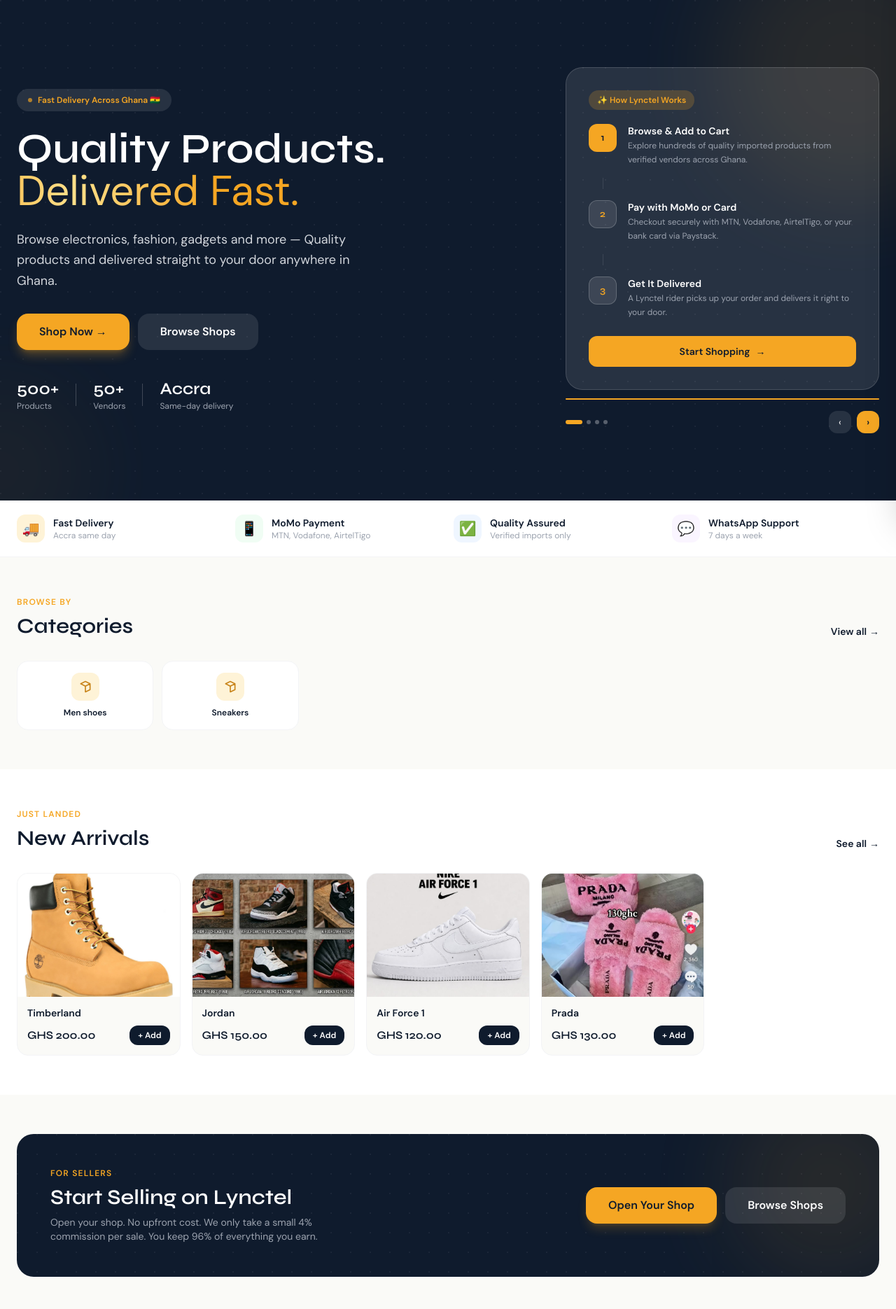
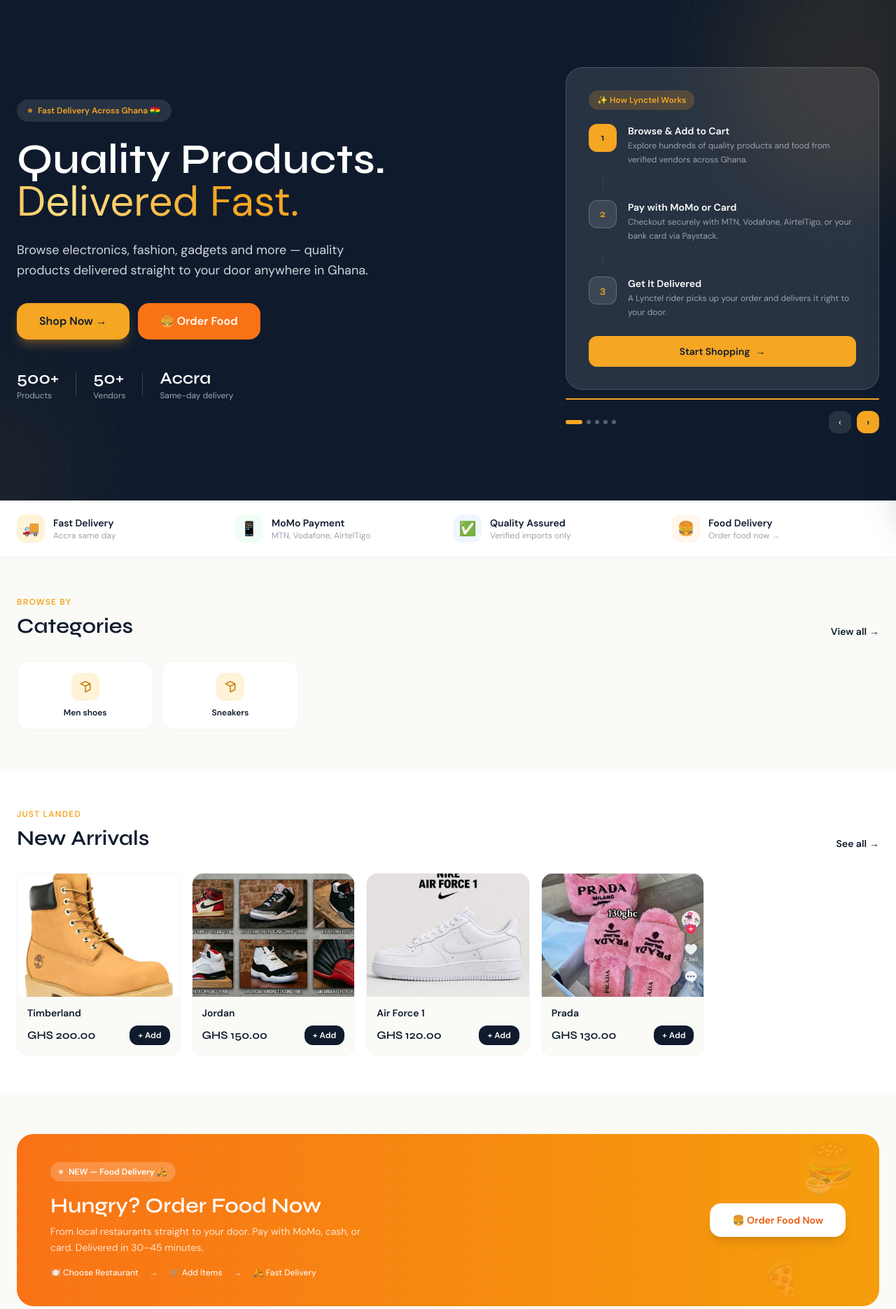
Before and after one commit to nyaw4027/lyctel, a Django app: page / in a window 1280 px wide. Shown: the part 65-1935 px from the top of the page at 70% size. Run offline with Django 5.2, Linux system fonts and the light colour scheme; data comes from the database, SQL or seed files in the repository; both versions use the stored data as it was after the commit; some libraries are stand-ins or nearby versions.

Commit message:
added food

```diff
--- a/ecommerce/settings.py
+++ b/ecommerce/settings.py
@@ -34,6 +34,7 @@ INSTALLED_APPS = [
     'reviews',
     'vendors',
     'staff',
+    'food',
 ]
 
 MIDDLEWARE = [
--- a/ecommerce/urls.py
+++ b/ecommerce/urls.py
@@ -20,6 +20,8 @@ urlpatterns = [
     path("", include("frontend.urls")),
 
     # Apps
+
+    path("food/", include(("food.urls", "food"), namespace="food")),
     path("products/", include("products.urls")),
     path("cart/", include("cart.urls")),
     path("accounts/", include("accounts.urls")),
--- a/templates/frontend/home.html
+++ b/templates/frontend/home.html
@@ -15,7 +15,6 @@
   .slide-dot { transition: all .3s ease; }
   .slide-dot.active { background: #F5A623; width: 24px; border-radius: 4px; }
 
-  /* progress bar */
   .slide-progress-bar {
     animation: progressFill 5s linear forwards;
     transform-origin: left;
@@ -25,7 +24,6 @@
     to   { transform: scaleX(1); }
   }
 
-  /* product card shimmer on hover */
   .slide-card:hover .slide-card-img { transform: scale(1.06); }
   .slide-card-img { transition: transform .4s ease; }
 </style>
@@ -36,12 +34,10 @@
 <!-- ── HERO ───────────────────────────────────────────── -->
 <section class="relative overflow-hidden bg-navy">
 
-  <!-- Background dot pattern -->
   <div class="absolute inset-0 opacity-5"
        style="background-image: radial-gradient(circle at 1px 1px, white 1px, transparent 0);
               background-size: 32px 32px;"></div>
 
-  <!-- Gold accent blob -->
   <div class="absolute top-0 right-0 w-96 h-96 bg-gold opacity-10 rounded-full
               translate-x-1/3 -translate-y-1/4 blur-3xl pointer-events-none"></div>
   <div class="absolute bottom-0 left-0 w-64 h-64 bg-gold opacity-5 rounded-full
@@ -63,7 +59,7 @@
           <span class="shimmer">Delivered Fast.</span>
         </h1>
         <p class="text-gray-300 text-lg mb-8 max-w-lg mx-auto lg:mx-0 fade-up fade-up-3 leading-relaxed">
-          Browse electronics, fashion, gadgets and more — Quality products and delivered straight to your door anywhere in Ghana.
+          Browse electronics, fashion, gadgets and more — quality products delivered straight to your door anywhere in Ghana.
         </p>
         <div class="flex flex-col sm:flex-row gap-3 justify-center lg:justify-start fade-up fade-up-3">
           <a href="{% url 'products:list' %}"
@@ -71,10 +67,10 @@
                     rounded-2xl transition-colors btn-press text-center shadow-lg shadow-gold/30">
             Shop Now →
           </a>
-          <a href="{% url 'vendors:directory' %}"
-             class="bg-white/10 hover:bg-white/20 text-white font-semibold px-8 py-3.5
+          <a href="{% url 'food:home' %}"
+             class="bg-orange-500 hover:bg-orange-600 text-white font-semibold px-8 py-3.5
                     rounded-2xl transition-colors btn-press text-center">
-            Browse Shops
+            🍔 Order Food
           </a>
         </div>
 
@@ -100,7 +96,6 @@
       <!-- ── RIGHT: Slideshow ────────────────────────── -->
       <div class="flex-1 w-full max-w-md mx-auto lg:mx-0 fade-up fade-up-2">
 
-        <!-- Slide container -->
         <div id="hero-slideshow" class="relative">
 
           <!-- ── SLIDE 1: How it works ──────────────── -->
@@ -119,7 +114,7 @@
                   <div>
                     <p class="text-white font-semibold text-sm">Browse & Add to Cart</p>
                     <p class="text-gray-400 text-xs mt-0.5 leading-relaxed">
-                      Explore hundreds of quality imported products from verified vendors across Ghana.
+                      Explore hundreds of quality products and food from verified vendors across Ghana.
                     </p>
                   </div>
                 </div>
@@ -160,7 +155,8 @@
               </a>
             </div>
           </div>
-<!-- ── SLIDE 2: Most purchased products ────── -->
+
+          <!-- ── SLIDE 2: Most purchased products ────── -->
           <div class="slide">
             <div class="bg-white/10 backdrop-blur-sm border border-white/15 rounded-3xl p-6">
               <div class="flex items-center justify-between mb-5">
@@ -187,7 +183,6 @@
                     <div class="w-full h-24 bg-white/5 flex items-center justify-center text-2xl">📦</div>
                     {% endif %}
                     {% endwith %}
-                    <!-- Sold badge -->
                     <span class="absolute top-1.5 left-1.5 bg-red-500 text-white text-[9px]
                                  font-bold px-1.5 py-0.5 rounded-full">🔥 Hot</span>
                   </div>
@@ -207,7 +202,47 @@
               {% endif %}
             </div>
           </div>
-          <!-- ── SLIDE 3: Sell on Lynctel ───────────── -->
+
+          <!-- ── SLIDE 3: Food Delivery ─────────────── -->
+          <div class="slide">
+            <div class="bg-white/10 backdrop-blur-sm border border-white/15 rounded-3xl p-6 md:p-8">
+              <div class="inline-flex items-center gap-2 bg-orange-400/20 text-orange-300 text-xs font-bold
+                          px-3 py-1.5 rounded-full mb-5">
+                🍔 Food Delivery — NEW
+              </div>
+              <h3 class="font-display font-700 text-white text-xl mb-2">
+                Hungry? Order Food Now
+              </h3>
+              <p class="text-gray-400 text-sm mb-5 leading-relaxed">
+                From local restaurants straight to your door in 30–45 minutes. Pay with MoMo or cash.
+              </p>
+              <div class="space-y-3 mb-5">
+                <div class="flex items-center gap-3 bg-white/5 rounded-xl px-4 py-3">
+                  <span class="text-lg">🍽️</span>
+                  <p class="text-white text-sm">Choose from local restaurants</p>
+                </div>
+                <div class="flex items-center gap-3 bg-white/5 rounded-xl px-4 py-3">
+                  <span class="text-lg">📍</span>
+                  <p class="text-white text-sm">Enter your address — fee auto-calculates</p>
+                </div>
+                <div class="flex items-center gap-3 bg-white/5 rounded-xl px-4 py-3">
+                  <span class="text-lg">🛵</span>
+                  <p class="text-white text-sm">Rider picks up and delivers fast</p>
+                </div>
+                <div class="flex items-center gap-3 bg-white/5 rounded-xl px-4 py-3">
+                  <span class="text-lg">💵</span>
+                  <p class="text-white text-sm">Pay on delivery or pay before</p>
+                </div>
+              </div>
+              <a href="{% url 'food:home' %}"
+                 class="flex items-center justify-center gap-2 bg-orange-500 hover:bg-orange-600
+                        text-white font-semibold text-sm py-3 rounded-xl transition-colors w-full">
+                🍔 Order Food Now →
+              </a>
+            </div>
+          </div>
+
+          <!-- ── SLIDE 4: Sell on Lynctel ───────────── -->
           <div class="slide">
             <div class="bg-white/10 backdrop-blur-sm border border-white/15 rounded-3xl p-6 md:p-8">
               <div class="inline-flex items-center gap-2 bg-gold/20 text-gold text-xs font-bold
@@ -217,11 +252,10 @@
               <h3 class="font-display font-700 text-white text-xl mb-2">
                 Sell to Thousands of Customers
               </h3>
-              <p class="text-gray-400 text-sm mb-6 leading-relaxed">
-                Open your shop on Lynctel for free. We handle delivery, payments, and customer support — you just sell.
+              <p class="text-gray-400 text-sm mb-5 leading-relaxed">
+                Open your shop on Lynctel for free. We handle delivery, payments, and customer support.
               </p>
-              <div class="space-y-3 mb-6">
-                {% for icon, text in vendor_perks %}{% endfor %}
+              <div class="space-y-3 mb-5">
                 <div class="flex items-center gap-3 bg-white/5 rounded-xl px-4 py-3">
                   <span class="text-lg">💰</span>
                   <p class="text-white text-sm">Keep <span class="text-gold font-bold">96%</span> of every sale</p>
@@ -247,57 +281,44 @@
             </div>
           </div>
 
-          <!-- ── SLIDE 4: Delivery info ─────────────── -->
+          <!-- ── SLIDE 5: Delivery zones ────────────── -->
           <div class="slide">
             <div class="bg-white/10 backdrop-blur-sm border border-white/15 rounded-3xl p-6 md:p-8">
               <div class="inline-flex items-center gap-2 bg-gold/20 text-gold text-xs font-bold
                           px-3 py-1.5 rounded-full mb-5">
                 🛵 Fast Delivery
               </div>
-              <h3 class="font-display font-700 text-white text-xl mb-2">
-                We Bring It To You
-              </h3>
-              <p class="text-gray-400 text-sm mb-6 leading-relaxed">
-                Order before 2pm and get same-day delivery in Accra. We're expanding to more cities every month.
+              <h3 class="font-display font-700 text-white text-xl mb-2">We Bring It To You</h3>
+              <p class="text-gray-400 text-sm mb-5 leading-relaxed">
+                Order before 2pm and get same-day delivery in Accra. Expanding to more cities every month.
               </p>
-
-              <!-- Map-style delivery zones -->
-              <div class="bg-white/5 rounded-2xl p-4 mb-5 space-y-3">
+              <div class="bg-white/5 rounded-2xl p-4 mb-4 space-y-3">
                 <div class="flex items-center justify-between">
                   <div class="flex items-center gap-2">
                     <div class="w-2.5 h-2.5 bg-green-400 rounded-full"></div>
                     <span class="text-white text-sm font-medium">Accra & Tema</span>
                   </div>
-                  <span class="text-green-400 text-xs font-semibold bg-green-400/10 px-2 py-0.5 rounded-full">
-                    Same day
-                  </span>
+                  <span class="text-green-400 text-xs font-semibold bg-green-400/10 px-2 py-0.5 rounded-full">Same day</span>
                 </div>
                 <div class="flex items-center justify-between">
                   <div class="flex items-center gap-2">
                     <div class="w-2.5 h-2.5 bg-gold rounded-full"></div>
                     <span class="text-white text-sm font-medium">Kumasi</span>
                   </div>
-                  <span class="text-gold text-xs font-semibold bg-gold/10 px-2 py-0.5 rounded-full">
-                    1–2 days
-                  </span>
+                  <span class="text-gold text-xs font-semibold bg-gold/10 px-2 py-0.5 rounded-full">1–2 days</span>
                 </div>
                 <div class="flex items-center justify-between">
                   <div class="flex items-center gap-2">
                     <div class="w-2.5 h-2.5 bg-blue-400 rounded-full"></div>
                     <span class="text-white text-sm font-medium">Other regions</span>
                   </div>
-                  <span class="text-blue-400 text-xs font-semibold bg-blue-400/10 px-2 py-0.5 rounded-full">
-                    2–4 days
-                  </span>
+                  <span class="text-blue-400 text-xs font-semibold bg-blue-400/10 px-2 py-0.5 rounded-full">2–4 days</span>
                 </div>
               </div>
-
               <div class="flex items-center gap-3 text-gray-400 text-xs mb-5">
                 <span>📞</span>
-                <span>Track your order via WhatsApp — <a href="https://wa.me/233558040216"
-                  class="text-gold hover:underline">+233 55 804 0216</a></span>
+                <span>Track on WhatsApp — <a href="https://wa.me/233558040216" class="text-gold hover:underline">+233 55 804 0216</a></span>
               </div>
-
               <a href="{% url 'products:list' %}"
                  class="flex items-center justify-center gap-2 bg-gold hover:bg-gold-dark
                         text-navy font-semibold text-sm py-3 rounded-xl transition-colors w-full">
@@ -318,6 +339,7 @@
               <button class="slide-dot h-1.5 w-1.5 bg-white/30 rounded-full" onclick="goToSlide(1)"></button>
               <button class="slide-dot h-1.5 w-1.5 bg-white/30 rounded-full" onclick="goToSlide(2)"></button>
               <button class="slide-dot h-1.5 w-1.5 bg-white/30 rounded-full" onclick="goToSlide(3)"></button>
+              <button class="slide-dot h-1.5 w-1.5 bg-white/30 rounded-full" onclick="goToSlide(4)"></button>
             </div>
             <div class="flex items-center gap-2">
               <button onclick="prevSlide()"
@@ -331,8 +353,6 @@
 
         </div>
       </div>
-      <!-- end RIGHT -->
-
     </div>
   </div>
 </section>
@@ -354,8 +374,13 @@
         <div><p class="font-semibold text-navy text-sm">Quality Assured</p><p class="text-gray-400 text-xs">Verified imports only</p></div>
       </div>
       <div class="flex items-center gap-3">
-        <div class="w-10 h-10 bg-purple-50 rounded-xl flex items-center justify-center text-xl flex-shrink-0">💬</div>
-        <div><p class="font-semibold text-navy text-sm">WhatsApp Support</p><p class="text-gray-400 text-xs">7 days a week</p></div>
+        <div class="w-10 h-10 bg-orange-50 rounded-xl flex items-center justify-center text-xl flex-shrink-0">🍔</div>
+        <div>
+          <p class="font-semibold text-navy text-sm">Food Delivery</p>
+          <p class="text-gray-400 text-xs">
+            <a href="{% url 'food:home' %}" class="hover:text-orange-500 transition-colors">Order food now →</a>
+          </p>
+        </div>
       </div>
     </div>
   </div>
@@ -461,8 +486,51 @@
   </div>
 </section>
 
+<!-- ── FOOD DELIVERY BANNER ───────────────────────────── -->
+<section class="max-w-7xl mx-auto px-4 md:px-6 py-14">
+  <div class="relative bg-gradient-to-r from-orange-500 to-amber-500 rounded-3xl overflow-hidden">
+    <div class="absolute inset-0 opacity-10"
+         style="background-image:radial-gradient(circle at 1px 1px,white 1px,transparent 0);
+                background-size:24px 24px;"></div>
+    <div class="absolute right-8 top-4 text-6xl opacity-20 select-none hidden md:block">🍔</div>
+    <div class="absolute right-28 bottom-4 text-5xl opacity-20 select-none hidden md:block">🍕</div>
+    <div class="absolute right-16 top-12 text-4xl opacity-20 select-none hidden md:block">🍜</div>
+    <div class="relative px-8 md:px-12 py-10 flex flex-col md:flex-row items-center gap-6 justify-between">
+      <div>
+        <div class="inline-flex items-center gap-2 bg-white/20 text-white text-xs font-bold
+                    px-3 py-1.5 rounded-full mb-4">
+          <span class="w-1.5 h-1.5 bg-white rounded-full animate-pulse"></span>
+          NEW — Food Delivery 🛵
+        </div>
+        <h2 class="font-display font-700 text-2xl md:text-3xl text-white mb-2">
+          Hungry? Order Food Now
+        </h2>
+        <p class="text-white/80 text-sm max-w-md leading-relaxed">
+          From local restaurants straight to your door. Pay with MoMo, cash, or card.
+          Delivered in 30–45 minutes.
+        </p>
+        <div class="flex items-center gap-4 mt-4 text-white/90 text-xs font-medium">
+          <span>🍽️ Choose Restaurant</span>
+          <span>→</span>
+          <span>🛒 Add Items</span>
+          <span>→</span>
+          <span>🛵 Fast Delivery</span>
+        </div>
+      </div>
+      <div class="flex flex-col sm:flex-row gap-3 flex-shrink-0">
+        <a href="{% url 'food:home' %}"
+           class="bg-white hover:bg-gray-50 text-orange-600 font-bold px-8 py-3.5
+                  rounded-2xl transition-colors btn-press text-center text-sm
+                  shadow-lg whitespace-nowrap">
+          🍔 Order Food Now
+        </a>
+      </div>
+    </div>
+  </div>
+</section>
+
 <!-- ── VENDOR CTA ─────────────────────────────────────── -->
-<section class="max-w-7xl mx-auto px-4 md:px-6 py-14">
+<section class="max-w-7xl mx-auto px-4 md:px-6 pb-14">
   <div class="bg-navy rounded-3xl overflow-hidden relative">
     <div class="absolute inset-0 opacity-5"
          style="background-image: radial-gradient(circle at 1px 1px, white 1px, transparent 0); background-size: 28px 28px;"></div>
@@ -499,9 +567,9 @@
 
 {% block extra_js %}
 <script>
-  // ── Slideshow ──────────────────────────────────────────
+  // ── Slideshow (5 slides) ───────────────────────────────
   let currentSlide = 0;
-  const totalSlides = 4;
+  const totalSlides = 5;
   let autoTimer = null;
 
   function goToSlide(n) {
@@ -519,9 +587,8 @@
     dots[currentSlide].classList.add('active', 'w-6', 'bg-gold');
     dots[currentSlide].classList.remove('w-1.5', 'bg-white/30');
 
-    // Reset progress bar
     bar.style.animation = 'none';
-    bar.offsetHeight;  // reflow
+    bar.offsetHeight;
     bar.style.animation = 'progressFill 5s linear forwards';
 
     resetAutoPlay();
@@ -535,10 +602,8 @@
     autoTimer = setInterval(nextSlide, 5000);
   }
 
-  // Start auto-play
   resetAutoPlay();
 
-  // Pause on hover
   document.getElementById('hero-slideshow').addEventListener('mouseenter', () => clearInterval(autoTimer));
   document.getElementById('hero-slideshow').addEventListener('mouseleave', resetAutoPlay);
 
```
Also changed, not shown: templates/food/cart.html (added, +168 -0 lines), templates/food/history.html (added, +118 -0 lines), db.sqlite3, food/migrations/0001_initial.py (added).
